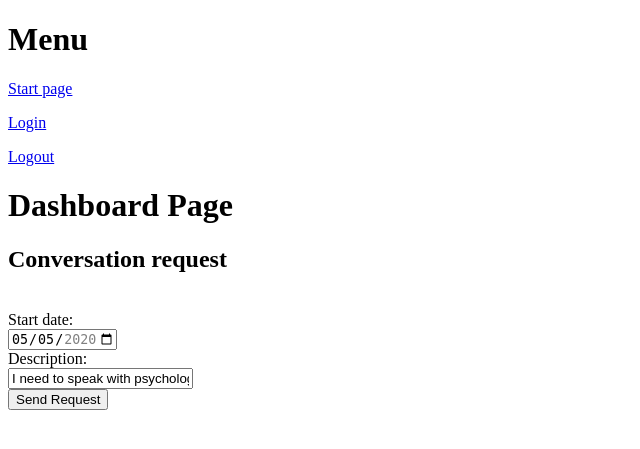
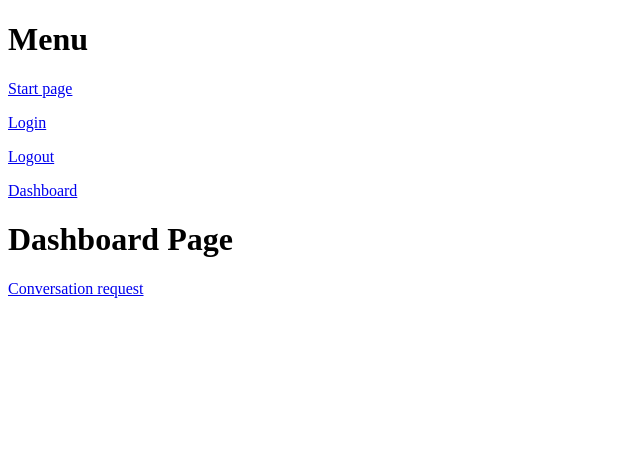
Before and after one commit to kuznetsov-m/virus-backend, a Flask app: page /dashboard in a window 1280 px wide. Shown: the top 449 px of the page, without its empty margins (0-640 px from the left). Run offline with Flask 2, Linux system fonts and the light colour scheme; the visitor is signed in with stand-in values (Sample User, id 1).

Commit message:
Added request page

```diff
--- a/app.py
+++ b/app.py
@@ -28,17 +28,21 @@ def home():
     g.db.close()
     return render_template('index.html', posts=posts)
 
+
 @app.route('/dashboard')
 @login_required
 def dashboard():
-    # g.db = connect_db()
-    # cur = g.db.execute('select * from posts')
-    # posts = [dict(title=row[0], description=row[1]) for row in cur.fetchall()]
-    # g.db.close()
-    if request.method == 'POST':
-        date = request.form['date']
-        description =  request.form['description']
     return render_template('dashboard.html')
+
+
+# @app.route('/request')
+# @login_required
+# def request():
+#     if request.method == 'POST':
+#         date = request.form['date']
+#         description =  request.form['description']
+#         flash(f'date: {date} description: {description}')
+#     return render_template('request.html')
 
 
 @app.route('/welcome')
--- a/templates/dashboard.html
+++ b/templates/dashboard.html
@@ -2,18 +2,5 @@
 {% block content %}
 
 <h1>Dashboard Page</h1>
-<h2>Сonversation request</h2>
-<br>
-<form action="" method="post">
-    <label for="start_date">Start date:</label>
-    <br>
-    <input type="date" name="Date" value="2020-05-05" min="2020-05-05" max="2020-12-30">
-    <br>
-    <label for="Description">Description:</label>
-    <br>
-    <input type="text" placeholder="Description" name="description" value="I need to speak with psychologist.">
-    <br>
-    <input class="btn btn-default" type="submit" value="Send Request">
-</form>
-
+<p><a href="/request">Сonversation request</a></p>
 {% endblock %}
--- a/templates/menu.html
+++ b/templates/menu.html
@@ -4,4 +4,5 @@
 <p><a href="/">Start page</a></p>
 <p><a href="/login">Login</a></p>
 <p><a href="/logout">Logout</a></p>
+<p><a href="/dashboard">Dashboard</a></p>
 {% endblock %}
```
Also changed, not shown: templates/request.html (added, +17 -0 lines).
